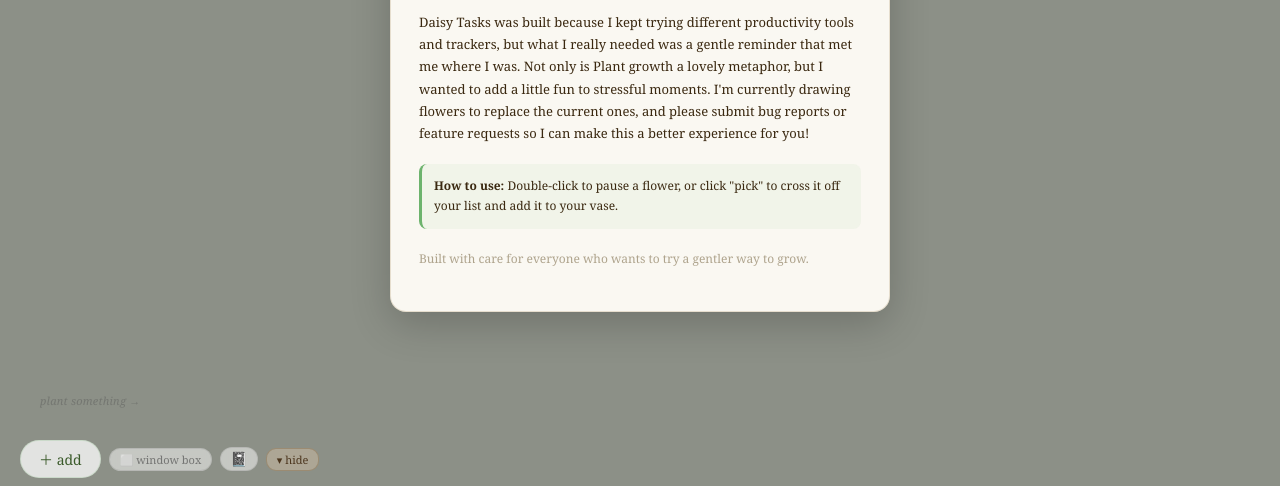
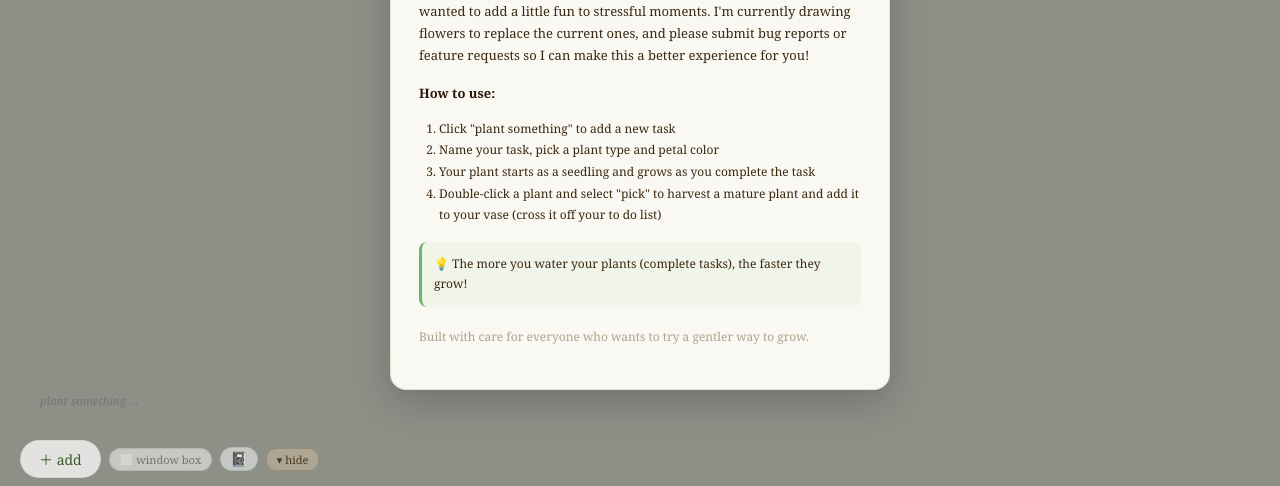
Before and after one commit to jillanerishah-ciid/DaisyTasks, a browser extension: page index.html in a window 1280 px wide. Both pictures are taken after a click on the button "💚 about". Shown: the part 314-800 px from the top of the page. Drawn offline with Linux system fonts and the light colour scheme.

Commit message:
update: clarify step 4 in about instructions

```diff
--- a/index.html
+++ b/index.html
@@ -166,6 +166,7 @@
       -webkit-user-select: none;
       overflow: visible;
       padding: 0 12px;
+      position: relative;
     }
     @keyframes gdn-sway {
       0%   { transform: rotate(-4deg); }
@@ -789,8 +790,15 @@
         Daisy Tasks was built because I kept trying different productivity tools and trackers, but what I really needed was a gentle reminder that met me where I was. Not only is Plant growth a lovely metaphor, but I wanted to add a little fun to stressful moments.
         I'm currently drawing flowers to replace the current ones, and please submit bug reports or feature requests so I can make this a better experience for you!
       </p>
-      <p style="font-size: 12px; margin-top: 20px; padding: 12px; background: rgba(232,240,224,0.5); border-radius: 8px; border-left: 3px solid #6db36d;">
-        <strong>How to use:</strong> Double-click to pause a flower, or click "pick" to cross it off your list and add it to your vase.
+      <p style="font-size: 13px; margin-top: 16px; font-weight: bold; color: #2a1808;">How to use:</p>
+      <ol style="font-size: 12px; color: #3a2810; line-height: 1.8; margin: 8px 0 0 20px;">
+        <li>Click "plant something" to add a new task</li>
+        <li>Name your task, pick a plant type and petal color</li>
+        <li>Your plant starts as a seedling and grows as you complete the task</li>
+        <li>Double-click a plant and select "pick" to harvest a mature plant and add it to your vase (cross it off your to do list)</li>
+      </ol>
+      <p style="font-size: 12px; margin-top: 16px; padding: 12px; background: rgba(232,240,224,0.5); border-radius: 8px; border-left: 3px solid #6db36d;">
+        💡 The more you water your plants (complete tasks), the faster they grow!
       </p>
       <p style="font-size: 12px; color: rgba(100,80,40,0.5); margin-top: 20px;">
         Built with care for everyone who wants to try a gentler way to grow.
```
